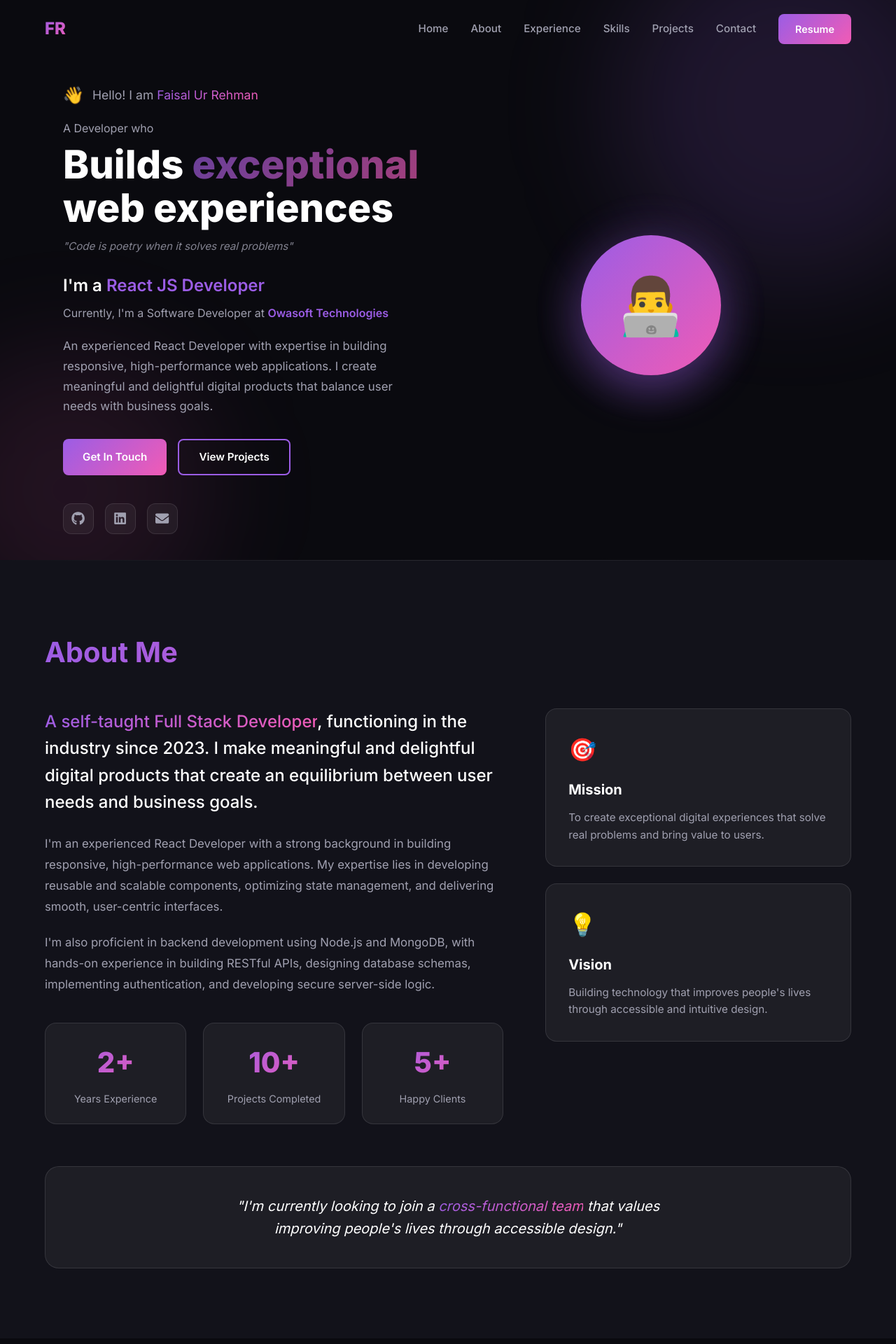
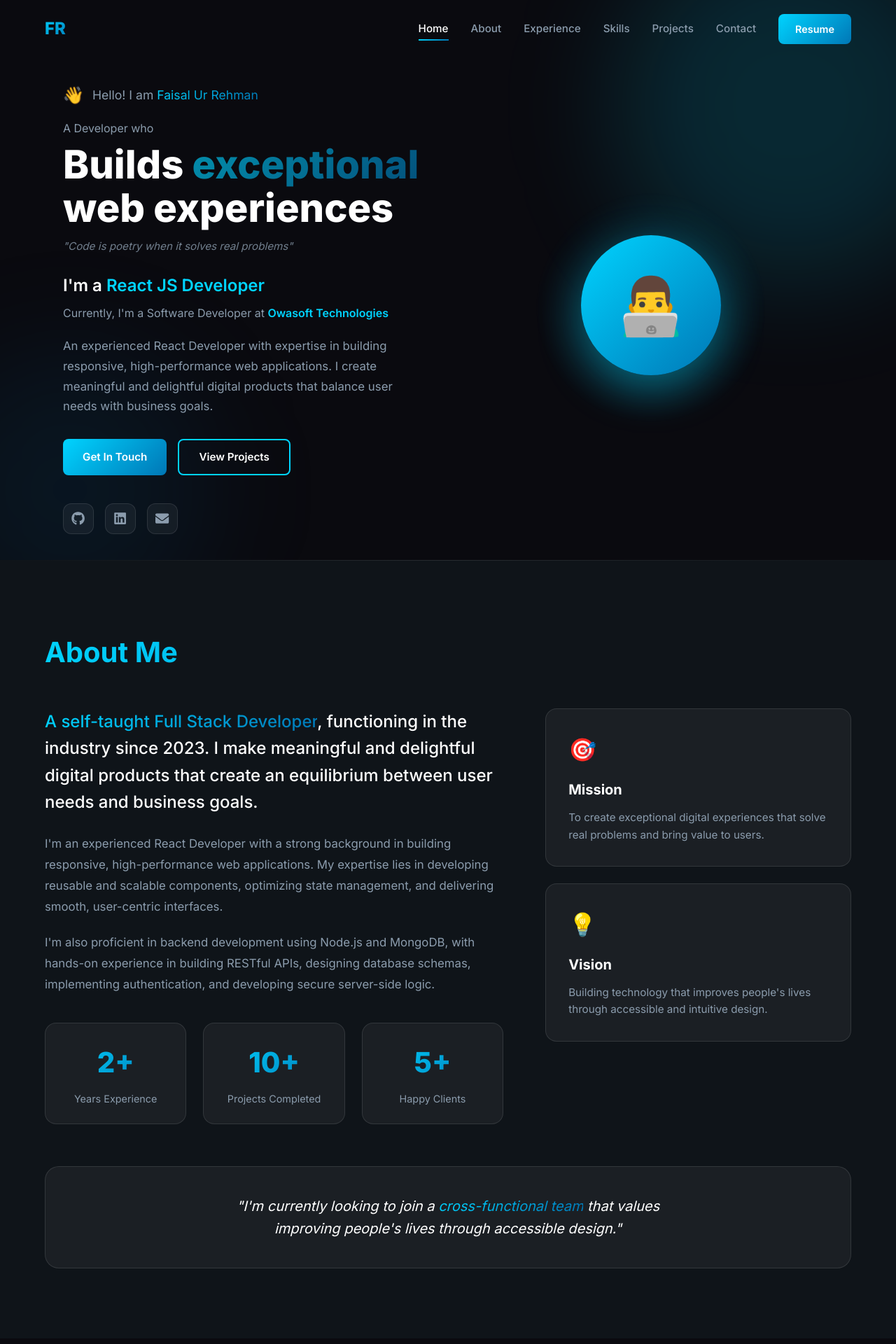
Before and after one commit to FaisalRehman30001/FaisalRehman30001.github.io, a React (Create React App) app: page / in a window 1280 px wide. Shown: the top 1920 px of the page at 70% size. Built offline with nearby package versions, Linux system fonts and the light colour scheme.

Commit message:
Fix nav active state and change to manly color scheme
Co-authored-by: FaisalRehman30001 <113398285+FaisalRehman30001@users.noreply.github.com>

```diff
--- a/src/components/About/About.css
+++ b/src/components/About/About.css
@@ -53,7 +53,7 @@
 
 .highlight-item:hover {
   transform: translateY(-4px);
-  box-shadow: 0 10px 30px rgba(155, 93, 229, 0.2);
+  box-shadow: 0 10px 30px rgba(0, 212, 255, 0.2);
 }
 
 .highlight-number {
@@ -89,7 +89,7 @@
 
 .about-card:hover {
   transform: translateY(-4px);
-  box-shadow: 0 15px 40px rgba(155, 93, 229, 0.2);
+  box-shadow: 0 15px 40px rgba(0, 212, 255, 0.2);
 }
 
 .card-icon {
--- a/src/components/Contact/Contact.css
+++ b/src/components/Contact/Contact.css
@@ -91,7 +91,7 @@
 }
 
 a.info-value:hover {
-  color: var(--accent-purple);
+  color: var(--accent-primary);
 }
 
 .social-section {
@@ -186,8 +186,8 @@ a.info-value:hover {
 .form-group input:focus,
 .form-group textarea:focus {
   outline: none;
-  border-color: var(--accent-purple);
-  box-shadow: 0 0 0 3px rgba(155, 93, 229, 0.1);
+  border-color: var(--accent-primary);
+  box-shadow: 0 0 0 3px rgba(0, 212, 255, 0.1);
 }
 
 .form-group textarea {
@@ -212,7 +212,7 @@ a.info-value:hover {
 
 .submit-btn:hover:not(:disabled) {
   transform: translateY(-2px);
-  box-shadow: 0 10px 30px rgba(155, 93, 229, 0.4);
+  box-shadow: 0 10px 30px rgba(0, 212, 255, 0.4);
 }
 
 .submit-btn:disabled {
--- a/src/components/Experience/Experience.css
+++ b/src/components/Experience/Experience.css
@@ -19,7 +19,7 @@
 
 .experience-card:hover {
   transform: translateY(-4px);
-  box-shadow: 0 20px 50px rgba(155, 93, 229, 0.15);
+  box-shadow: 0 20px 50px rgba(0, 212, 255, 0.15);
 }
 
 .experience-header {
@@ -54,7 +54,7 @@
 
 .experience-company {
   font-size: 1.1rem;
-  color: var(--accent-purple);
+  color: var(--accent-primary);
   font-weight: 600;
   margin-bottom: 12px;
 }
@@ -74,7 +74,7 @@
 }
 
 .meta-item svg {
-  color: var(--accent-purple);
+  color: var(--accent-primary);
 }
 
 .experience-content {
@@ -100,7 +100,7 @@
   content: '▹';
   position: absolute;
   left: 0;
-  color: var(--accent-purple);
+  color: var(--accent-primary);
   font-size: 1.1rem;
 }
 
@@ -131,7 +131,7 @@
 
 .education-card:hover {
   transform: translateY(-4px);
-  box-shadow: 0 15px 40px rgba(155, 93, 229, 0.15);
+  box-shadow: 0 15px 40px rgba(0, 212, 255, 0.15);
 }
 
 .education-icon {
@@ -147,7 +147,7 @@
 
 .education-school {
   font-size: 1rem;
-  color: var(--accent-purple);
+  color: var(--accent-primary);
   font-weight: 500;
   margin-bottom: 4px;
 }
--- a/src/components/Footer/Footer.css
+++ b/src/components/Footer/Footer.css
@@ -62,7 +62,7 @@
 }
 
 .footer-link:hover {
-  color: var(--accent-purple);
+  color: var(--accent-primary);
   padding-left: 8px;
 }
 
--- a/src/components/Hero/Hero.css
+++ b/src/components/Hero/Hero.css
@@ -22,7 +22,7 @@
 .glow-orb-1 {
   width: 500px;
   height: 500px;
-  background: rgba(155, 93, 229, 0.15);
+  background: rgba(0, 212, 255, 0.15);
   top: -100px;
   right: -100px;
 }
@@ -30,7 +30,7 @@
 .glow-orb-2 {
   width: 400px;
   height: 400px;
-  background: rgba(241, 91, 181, 0.1);
+  background: rgba(0, 119, 182, 0.1);
   bottom: -100px;
   left: -100px;
 }
@@ -109,7 +109,7 @@
 }
 
 .typing-text {
-  color: var(--accent-purple);
+  color: var(--accent-primary);
   position: relative;
 }
 
@@ -130,13 +130,13 @@
 }
 
 .company-link {
-  color: var(--accent-purple);
+  color: var(--accent-primary);
   font-weight: 600;
   transition: color 0.3s ease;
 }
 
 .company-link:hover {
-  color: var(--accent-pink);
+  color: var(--accent-secondary);
 }
 
 .hero-description {
@@ -176,7 +176,7 @@
   background: var(--accent-gradient);
   color: var(--text-primary);
   transform: translateY(-4px);
-  box-shadow: 0 10px 25px rgba(155, 93, 229, 0.3);
+  box-shadow: 0 10px 25px rgba(0, 212, 255, 0.3);
 }
 
 .hero-visual {
@@ -198,7 +198,7 @@
   position: absolute;
   width: 100%;
   height: 100%;
-  background: radial-gradient(circle, rgba(155, 93, 229, 0.3) 0%, transparent 70%);
+  background: radial-gradient(circle, rgba(0, 212, 255, 0.3) 0%, transparent 70%);
   animation: glow-pulse 4s ease-in-out infinite;
 }
 
@@ -216,7 +216,7 @@
   align-items: center;
   justify-content: center;
   animation: float 6s ease-in-out infinite;
-  box-shadow: 0 20px 60px rgba(155, 93, 229, 0.4);
+  box-shadow: 0 20px 60px rgba(0, 212, 255, 0.4);
   position: relative;
   z-index: 1;
 }
--- a/src/components/Navbar/Navbar.css
+++ b/src/components/Navbar/Navbar.css
@@ -72,6 +72,14 @@
   width: 100%;
 }
 
+.nav-link.active {
+  color: var(--text-primary);
+}
+
+.nav-link.active::after {
+  width: 100%;
+}
+
 .btn-resume {
   padding: 10px 24px;
   background: var(--accent-gradient);
@@ -84,7 +92,7 @@
 
 .btn-resume:hover {
   transform: translateY(-2px);
-  box-shadow: 0 8px 25px rgba(155, 93, 229, 0.4);
+  box-shadow: 0 8px 25px rgba(0, 212, 255, 0.4);
 }
 
 .mobile-menu-btn {
--- a/src/components/Navbar/Navbar.js
+++ b/src/components/Navbar/Navbar.js
@@ -5,13 +5,32 @@ import './Navbar.css';
 const Navbar = () => {
   const [isScrolled, setIsScrolled] = useState(false);
   const [isMobileMenuOpen, setIsMobileMenuOpen] = useState(false);
+  const [activeSection, setActiveSection] = useState('home');
 
   useEffect(() => {
     const handleScroll = () => {
       setIsScrolled(window.scrollY > 50);
+
+      // Track active section
+      const sections = ['home', 'about', 'experience', 'skills', 'projects', 'contact'];
+      const scrollPosition = window.scrollY + 100;
+
+      for (const sectionId of sections) {
+        const section = document.getElementById(sectionId);
+        if (section) {
+          const offsetTop = section.offsetTop;
+          const offsetBottom = offsetTop + section.offsetHeight;
+
+          if (scrollPosition >= offsetTop && scrollPosition < offsetBottom) {
+            setActiveSection(sectionId);
+            break;
+          }
+        }
+      }
     };
 
     window.addEventListener('scroll', handleScroll);
+    handleScroll(); // Call once to set initial state
     return () => window.removeEventListener('scroll', handleScroll);
   }, []);
 
@@ -44,7 +63,7 @@ const Navbar = () => {
             <a
               key={index}
               href={link.href}
-              className="nav-link"
+              className={`nav-link ${activeSection === link.href.slice(1) ? 'active' : ''}`}
               onClick={closeMobileMenu}
             >
               {link.name}
--- a/src/components/Skills/Skills.css
+++ b/src/components/Skills/Skills.css
@@ -29,7 +29,7 @@
 
 .skill-category:hover {
   transform: translateY(-4px);
-  box-shadow: 0 20px 50px rgba(155, 93, 229, 0.15);
+  box-shadow: 0 20px 50px rgba(0, 212, 255, 0.15);
 }
 
 .category-title {
@@ -60,7 +60,7 @@
 
 .skill-item:hover {
   border-color: var(--skill-color);
-  box-shadow: 0 4px 15px rgba(155, 93, 229, 0.2);
+  box-shadow: 0 4px 15px rgba(0, 212, 255, 0.2);
   transform: translateY(-2px);
 }
 
@@ -116,8 +116,8 @@
 
 .soft-skill-item:hover {
   transform: translateY(-4px);
-  box-shadow: 0 15px 40px rgba(155, 93, 229, 0.2);
-  border-color: var(--accent-purple);
+  box-shadow: 0 15px 40px rgba(0, 212, 255, 0.2);
+  border-color: var(--accent-primary);
 }
 
 .soft-skill-emoji {
--- a/src/components/Skills/Skills.js
+++ b/src/components/Skills/Skills.js
@@ -29,7 +29,7 @@ const Skills = () => {
         { name: 'Node.js', icon: <FaNodeJs />, color: '#339933' },
         { name: 'Express.js', icon: <SiExpress />, color: '#ffffff' },
         { name: 'Socket.IO', icon: <SiSocketdotio />, color: '#ffffff' },
-        { name: 'RESTful APIs', icon: <FaDatabase />, color: '#9b5de5' },
+        { name: 'RESTful APIs', icon: <FaDatabase />, color: '#00d4ff' },
       ],
     },
     {
--- a/src/styles/global.css
+++ b/src/styles/global.css
@@ -8,16 +8,16 @@
 
 :root {
   --bg-primary: #0a0a0f;
-  --bg-secondary: #12121a;
-  --bg-card: rgba(30, 30, 50, 0.6);
+  --bg-secondary: #0f1419;
+  --bg-card: rgba(20, 35, 50, 0.6);
   --text-primary: #ffffff;
-  --text-secondary: #a0a0b0;
-  --accent-purple: #9b5de5;
-  --accent-pink: #f15bb5;
-  --accent-gradient: linear-gradient(135deg, #9b5de5 0%, #f15bb5 100%);
+  --text-secondary: #8b9cad;
+  --accent-primary: #00d4ff;
+  --accent-secondary: #0099cc;
+  --accent-gradient: linear-gradient(135deg, #00d4ff 0%, #0077b6 100%);
   --glass-bg: rgba(255, 255, 255, 0.05);
   --glass-border: rgba(255, 255, 255, 0.1);
-  --shadow-glow: 0 0 60px rgba(155, 93, 229, 0.3);
+  --shadow-glow: 0 0 60px rgba(0, 212, 255, 0.3);
 }
 
 html {
@@ -92,7 +92,7 @@ img {
 
 .btn-primary:hover {
   transform: translateY(-2px);
-  box-shadow: 0 10px 30px rgba(155, 93, 229, 0.4);
+  box-shadow: 0 10px 30px rgba(0, 212, 255, 0.4);
 }
 
 .btn-secondary {
@@ -104,14 +104,14 @@ img {
   color: var(--text-primary);
   font-size: 0.95rem;
   font-weight: 600;
-  border: 2px solid var(--accent-purple);
+  border: 2px solid var(--accent-primary);
   border-radius: 8px;
   transition: all 0.3s ease;
 }
 
 .btn-secondary:hover {
-  background: var(--accent-purple);
-  box-shadow: 0 10px 30px rgba(155, 93, 229, 0.3);
+  background: var(--accent-primary);
+  box-shadow: 0 10px 30px rgba(0, 212, 255, 0.3);
 }
 
 /* Glow effects */
@@ -119,7 +119,7 @@ img {
   position: absolute;
   width: 400px;
   height: 400px;
-  background: radial-gradient(circle, rgba(155, 93, 229, 0.15) 0%, transparent 70%);
+  background: radial-gradient(circle, rgba(0, 212, 255, 0.15) 0%, transparent 70%);
   pointer-events: none;
   z-index: 0;
 }
@@ -134,12 +134,12 @@ img {
 }
 
 ::-webkit-scrollbar-thumb {
-  background: var(--accent-purple);
+  background: var(--accent-primary);
   border-radius: 4px;
 }
 
 ::-webkit-scrollbar-thumb:hover {
-  background: var(--accent-pink);
+  background: var(--accent-secondary);
 }
 
 /* Animations */
@@ -174,10 +174,10 @@ img {
 
 @keyframes glow {
   0%, 100% {
-    box-shadow: 0 0 20px rgba(155, 93, 229, 0.3);
+    box-shadow: 0 0 20px rgba(0, 212, 255, 0.3);
   }
   50% {
-    box-shadow: 0 0 40px rgba(155, 93, 229, 0.5);
+    box-shadow: 0 0 40px rgba(0, 212, 255, 0.5);
   }
 }
 
```
Also changed, not shown: src/components/Projects/Projects.css (+13 -13 lines).
